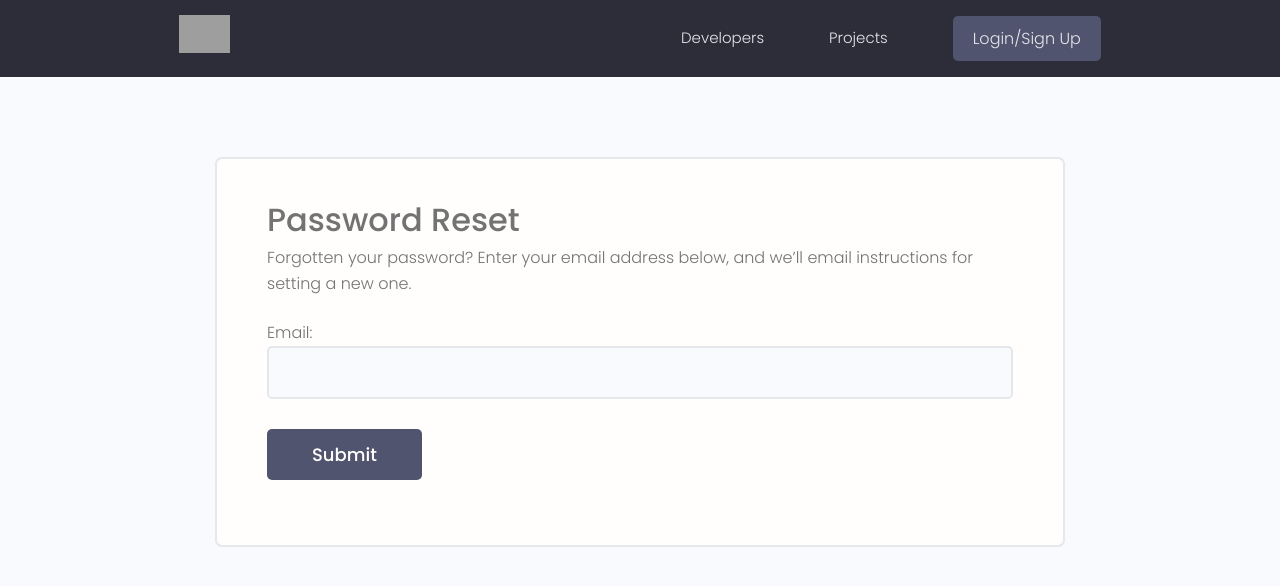
After one commit to matheeshaw25/DevSearch, a Django app: page /reset_password/ in a window 1280 px wide. The commit adds this page. Shown: the top 586 px of the page. Run offline with Django 5.2, Linux system fonts and the light colour scheme; some libraries are stand-ins or nearby versions; grey boxes are pictures that could not be loaded.

Commit message:
Added Password reset functionality for user accounts

```diff
--- a/devsearch/urls.py
+++ b/devsearch/urls.py
@@ -4,12 +4,31 @@ from django.urls import path, include
 from django.conf import settings #have access to sttings.py to connect media root and media url
 from django.conf.urls.static import static # helps to create a url for static files
 
+from django.contrib.auth import views as auth_views
+
 urlpatterns = [
     path('admin/', admin.site.urls),
     path('projects/',include('projects.urls')), #go to projects folder --> go to urls.py file
     path('',include('users.urls')),
 
+    #1
+    path('reset_password/',auth_views.PasswordResetView.as_view(template_name = "reset_password.html"),name="reset_password"), # render template and perform logic of sending email to the user
+    #2
+    path('reset_password_sent/',auth_views.PasswordResetDoneView.as_view(template_name = "reset_password_sent.html"), name="password_reset_done"),
+    #3
+    path('reset/<uidb64>/<token>/',auth_views.PasswordResetConfirmView.as_view(template_name = "reset.html"), name="password_reset_confirm"),
+    #4
+    path('reset_password_complete/',auth_views.PasswordResetCompleteView.as_view(template_name ="reset_password_complete.html"), name="password_reset_complete"),
+
 ]
 
 urlpatterns += static(settings.MEDIA_URL, document_root=settings.MEDIA_ROOT) #goto settings, grab the url and connect to media root
 urlpatterns += static(settings.STATIC_URL, document_root=settings.STATIC_ROOT) #url path from static url to static root
+
+
+# 1 - User submits email for reset              //PasswordResetView.as_view()           //name="reset_password"
+# 2 - Email sent message                        //PasswordResetDoneView.as_view()        //name="passsword_reset_done"
+# 3 - Email with link and reset instructions    //PasswordResetConfirmView()            //name="password_reset_confirm"
+# 4 - Password successfully reset message       //PasswordResetCompleteView.as_view()   //name="password_reset_complete"
+
+# class based views are like functions but are classes hence we use .as_view()
--- /dev/null
+++ b/templates/reset_password.html
@@ -0,0 +1,51 @@
+{% extends 'main.html' %}
+
+{% block content %}
+<style>
+    input[type='text'],
+    input[type='email'],
+    input[type='password']
+    {
+    min-width: 24rem;
+    width: 100%;
+    padding: 1.2rem 1.5rem;
+    border-radius: 0.5rem;
+    border: 2px solid var(--color-light);
+    transition: all 0.3s ease-in-out;
+    background-color: var(--color-bg);
+    }
+
+    input[type='text']:focus,
+    input[type='email']:focus,
+    input[type='password']:focus,
+    input[type='text']:active,
+    input[type='email']:active,
+    input[type='password']:active
+    {
+    outline: none;
+    border: 2px solid var(--color-main);
+    }
+
+</style>
+
+
+    <!-- Main Section -->
+    <main class="formPage my-xl">
+        <div class="content-box">
+            <div class="formWrapper">
+                <h3>Password Reset</h3>
+
+                <p>Forgotten your password? Enter your email address below, and we’ll email instructions for setting a new one.</p>
+
+                <br>
+
+                <form class="form" method="POST">
+                    {% csrf_token %}
+                    {{form.as_p}}
+                    <input class="btn btn--sub btn--lg  my-md" type="submit" value="Submit" />
+                </form>
+            </div>
+        </div>
+    </main>
+
+{% endblock content %}
--- a/users/templates/users/login_register.html
+++ b/users/templates/users/login_register.html
@@ -94,7 +94,7 @@
         </div>
         <div class="auth__actions">
           <input class="btn btn--sub btn--lg" type="submit" value="Log In" />
-          <a href="forgetpassword.html">Forget Password?</a>
+          <a href="{% url 'reset_password' %}">Forget Password?</a>
         </div>
       </form>
       <div class="auth__alternative">
```
Also changed, not shown: templates/reset.html (added, +51 -0 lines), templates/reset_password_complete.html (added, +22 -0 lines), templates/reset_password_sent.html (added, +22 -0 lines), db.sqlite3.
